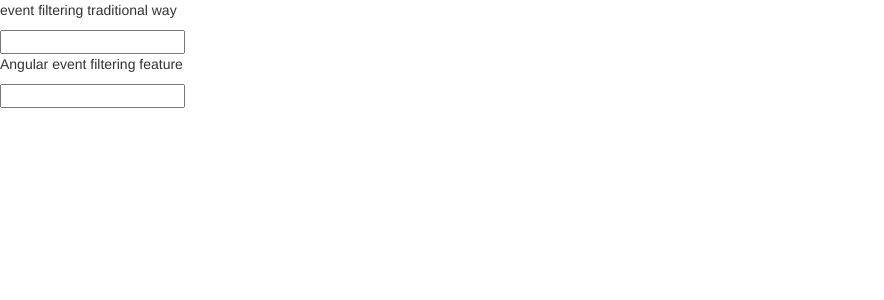
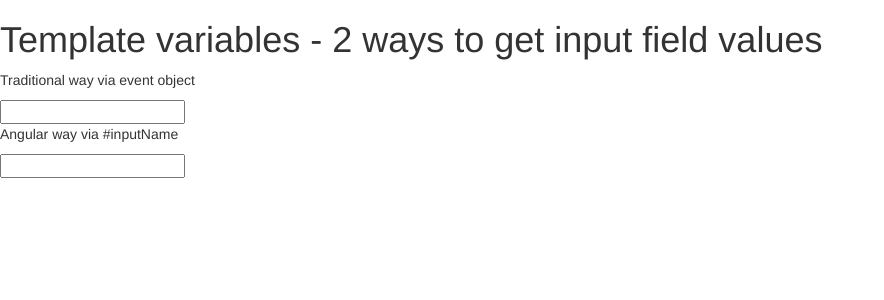
Before and after one commit to dev-basit/learning-angular, an Angular app: page / in a window 1280 px wide. Shown: the top 300 px of the page, without its empty margins (0-884 px from the left). Built offline with nearby package versions, Linux system fonts and the light colour scheme.

Commit message:
Template variables - 2 ways to get input field values

```diff
--- a/src/app/courses/courses.component.html
+++ b/src/app/courses/courses.component.html
@@ -16,7 +16,7 @@
   <button class="btn btn-primary" (click)="checkingEvent($event)">event</button>
 </section> -->
 
-<section>
+<!-- <section>
   <p>event filtering traditional way</p>
   <input type="text" (keyup)="traditionalEventFiltering($event)" />
 </section>
@@ -24,4 +24,17 @@
 <section>
   <p>Angular event filtering feature</p>
   <input type="text" (keyup.enter)="angularEventFiltering()" />
+</section> -->
+
+<section>
+  <h1>Template variables - 2 ways to get input field values</h1>
+  <section>
+    <p>Traditional way via event object</p>
+    <input type="text" (keyup)="traditionallyHandleInput($event)" />
+  </section>
+
+  <section>
+    <p>Angular way via #inputName</p>
+    <input type="text" #name (keyup)="angularHandleInput(name.value)" />
+  </section>
 </section>
--- a/src/app/courses/courses.component.ts
+++ b/src/app/courses/courses.component.ts
@@ -35,6 +35,14 @@
     console.log('angular event filtering feature');
   }
 
+  traditionallyHandleInput(event: any) {
+    console.log('Traditional way of getting input value ', event.target.value);
+  }
+
+  angularHandleInput(name: String) {
+    console.log('Angular way of getting input value ', name);
+  }
+
   constructor(service: CoursesService) {
     this.courses = service.getCourses();
   }
```
